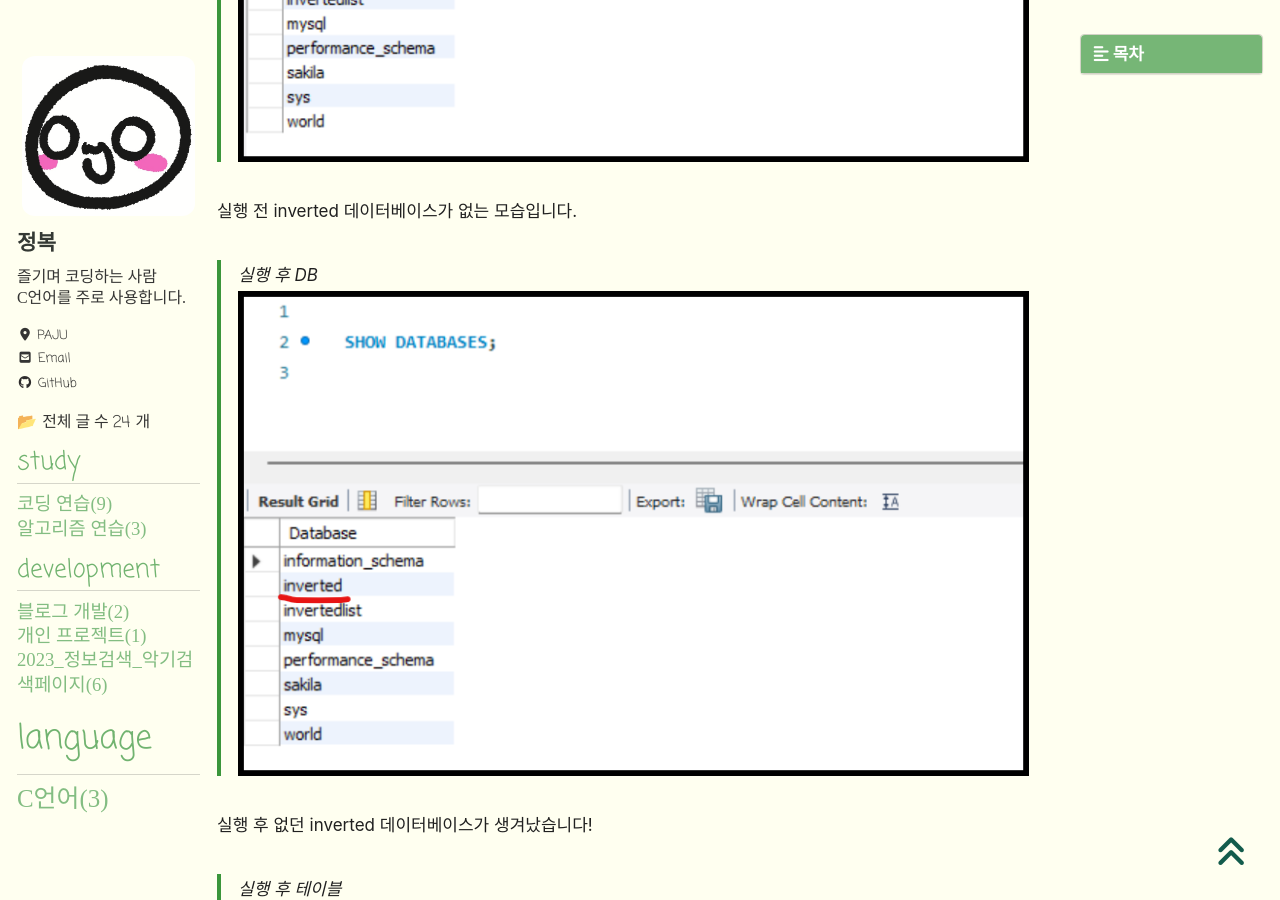
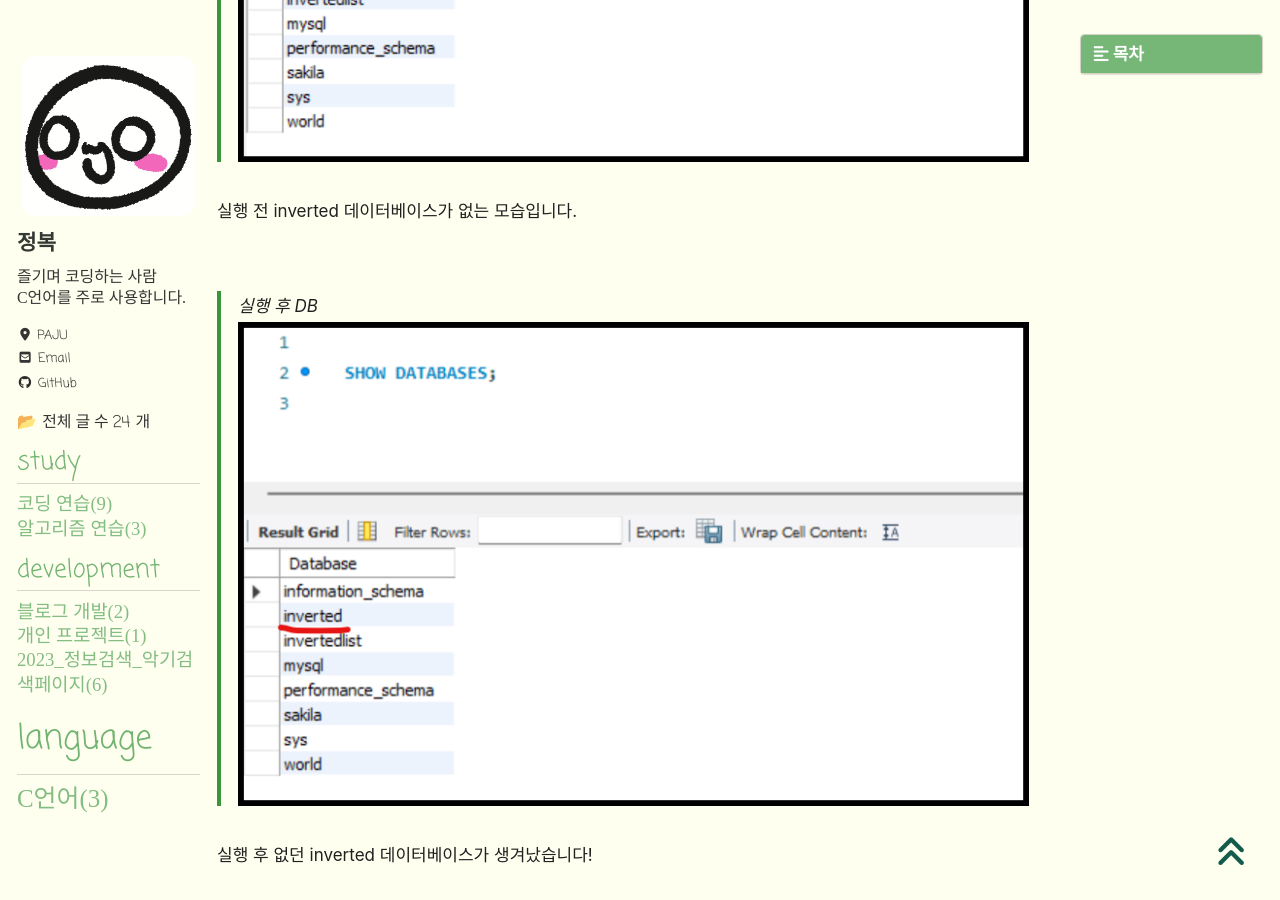
Before and after one commit to JBL28/jbl28.github.io, a Jekyll site: the page built from _posts/Ir/2023-11-28-인덱싱.md, in a window 1280 px wide and 900 px high, scrolled down 2359 px. Built offline with Jekyll 4.4.1, drawn with Linux system fonts in a browser that asks for light colours; cached includes are drawn as plain includes; nearby versions of some CDN libraries; some web fonts are replaced; comment, search, counter and statistics services are not loaded.

Commit message:
Update 2023-11-28-인덱싱.md

```diff
--- a/_posts/Ir/2023-11-28-인덱싱.md
+++ b/_posts/Ir/2023-11-28-인덱싱.md
@@ -78,31 +78,31 @@ mainlsit에 term이 있다면, term 테이블에 key값이 title과 같은 데
 
 >실행 전 화면<br>
 >![실행전](/assets/images/Ir/05/실행전_.png "실행전_")
-<br>
 
-실행 전 inverted 데이터베이스가 없는 모습입니다.<br>
+
+실행 전 inverted 데이터베이스가 없는 모습입니다.<br><br>
 
 >실행 후 DB<br>
 >![실행후디비](/assets/images/Ir/05/실행후디비_.png "실행후디비_")
-<br>
 
-실행 후 없던 inverted 데이터베이스가 생겨났습니다!<br>
+
+실행 후 없던 inverted 데이터베이스가 생겨났습니다!<br><br>
 
 >실행 후 테이블<br>
 >![실행후테이블](/assets/images/Ir/05/실행후테이블_.png "실행후테이블_")
-<br>
 
-테이블은 불용어 '과'는 삭제되어 가야금, 실험, 오리가 생성되었네요.<br>
+
+테이블은 불용어 '과'는 삭제되어 가야금, 실험, 오리가 생성되었네요.<br><br>
 
 >실행 후 가야금<br>
 >![실행후가야금](/assets/images/Ir/05/실행후가야금_.png "실행후가야금_")
-<br>
 
-인덱싱 한 문장에 가야금이 두번 나와 frequency에 2가 저장되어있는 모습입니다.<br>
+
+인덱싱 한 문장에 가야금이 두번 나와 frequency에 2가 저장되어있는 모습입니다.<br><br>
 
 >실행 후 오리<br>
 >![실행후오리](/assets/images/Ir/05/실행후오리_.png "실행후오리_")
-<br>
+
 
 반면, 오리는 한번만 나와 frequency가 1로 되어있네요.<br>
 성공입니다!<br><br><br>
```
